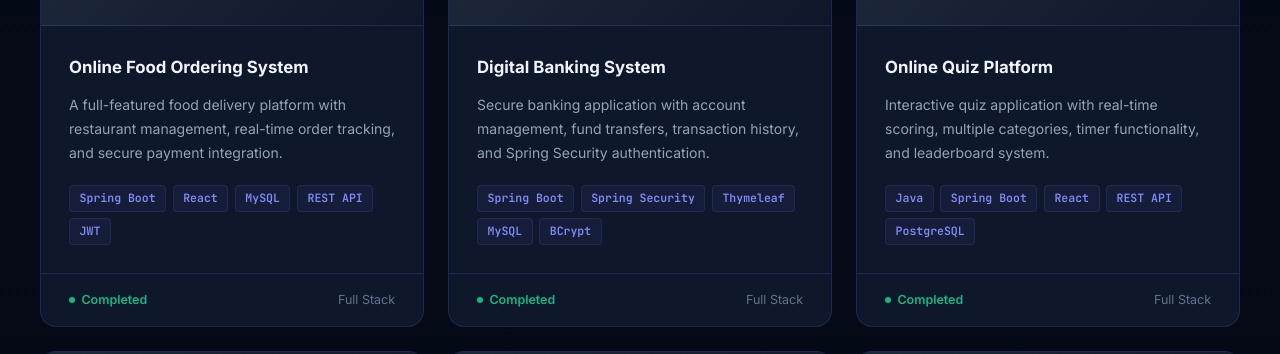
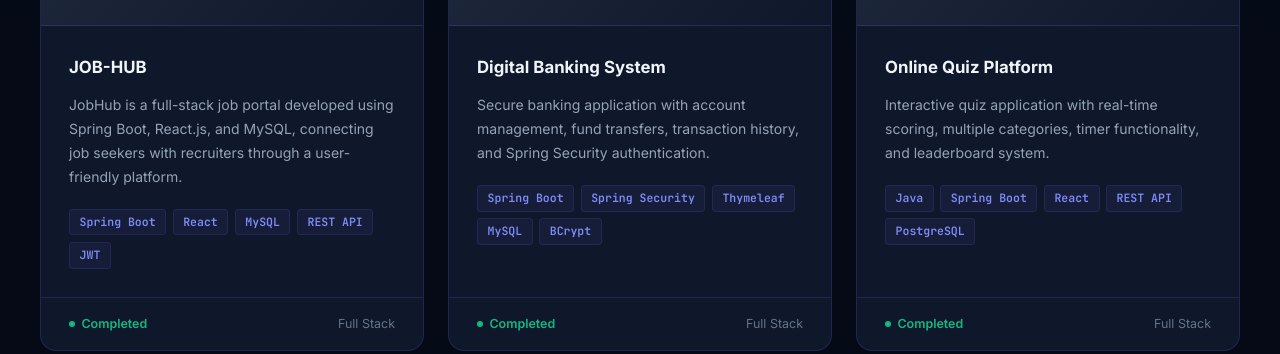
Before and after one commit to Rishu-Chauhan/portfolio, a plain HTML site: page index.html in a window 1280 px wide. Shown: the part 3555-3909 px from the top of the page. Drawn offline with nearby package versions, Linux system fonts and the light colour scheme.

Commit message:
Fifth Updated college website

```diff
--- a/index.html
+++ b/index.html
@@ -582,8 +582,8 @@
                         </div>
                     </div>
                     <div class="project-body">
-                        <h3 class="project-name">Online Food Ordering System</h3>
-                        <p class="project-desc">A full-featured food delivery platform with restaurant management, real-time order tracking, and secure payment integration.</p>
+                        <h3 class="project-name">JOB-HUB</h3>
+                        <p class="project-desc">JobHub is a full-stack job portal developed using Spring Boot, React.js, and MySQL, connecting job seekers with recruiters through a user-friendly platform.</p>
                         <div class="project-tags">
                             <span class="project-tag">Spring Boot</span>
                             <span class="project-tag">React</span>
```
